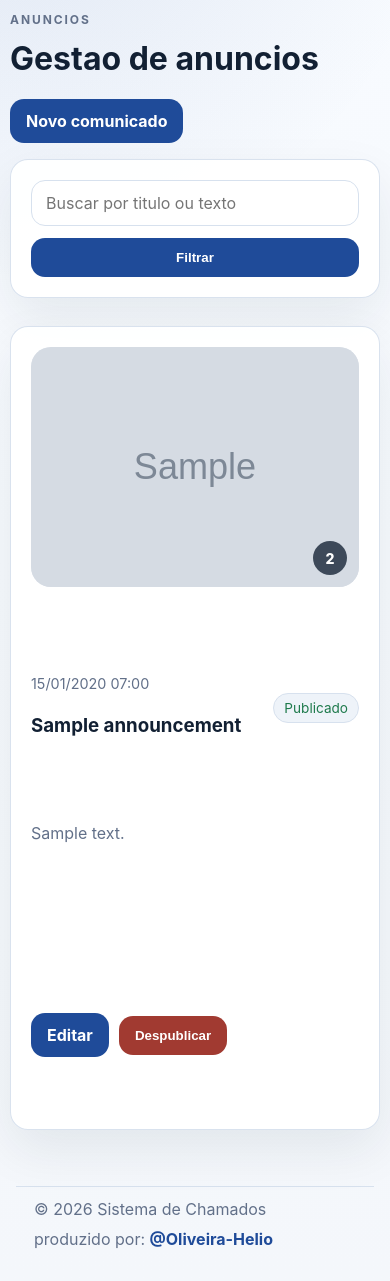
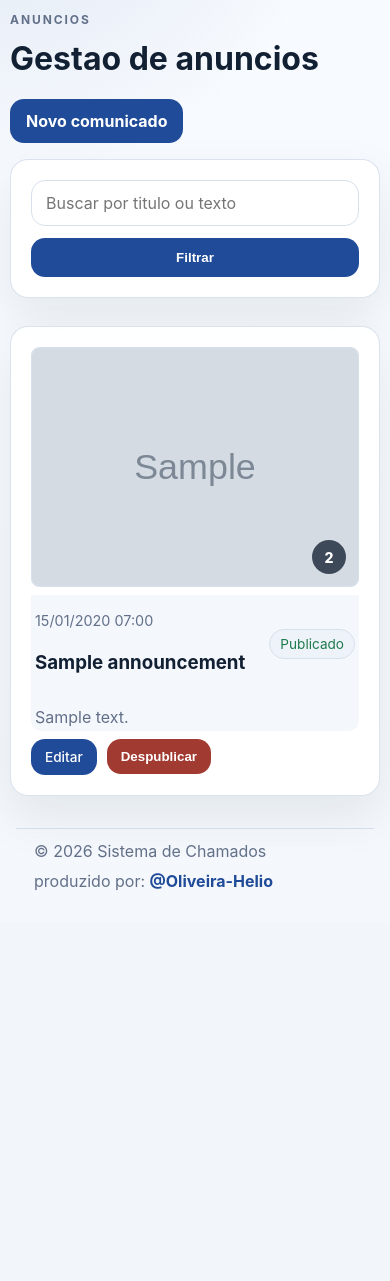
Before and after one commit to oliveira-helio/Sistema-Chamados-EFG, a Django app: page /anuncios/ in a window 390 px wide. Shown: the part 169-1450 px from the top of the page. After the commit the page ends 1059 px from the top, so only its background shows below. Run offline with Django 5.2, Linux system fonts and the light colour scheme; a user stored in the database is signed in; tables that the repository leaves empty hold one stand-in row (values such as "Sample post"); grey boxes marked "Sample" are stand-in pictures; data that the repository does not hold is empty.

Commit message:
Ajusta responsividade das telas

```diff
--- a/static/css/site.css
+++ b/static/css/site.css
@@ -185,12 +185,17 @@ a { color: inherit; text-decoration: none; }
   font-weight: 700;
 }
 
-.card, .panel {
+.card, .panel, .history-line {
   background: rgba(255, 255, 255, 0.92);
   border: 1px solid rgba(215, 225, 238, 0.95);
   border-radius: var(--radius);
   box-shadow: var(--shadow);
   padding: 20px;
+}
+
+.history-line {
+  padding: 0 20px;
+  justify-content: space-between;
 }
 
 .panel {
@@ -368,8 +373,8 @@ button:hover, .primary:hover, .link-button:hover {
   display: grid;
   grid-template-columns: 260px minmax(0, 1fr);
   gap: 20px;
-  height: 340px;
-  max-height: 340px;
+  height: 380px;
+  max-height: 380px;
   align-items: stretch;
   min-width: 0;
   overflow: hidden;
@@ -510,8 +515,8 @@ button:hover, .primary:hover, .link-button:hover {
   display: grid;
   grid-template-columns: 260px minmax(0, 1fr);
   gap: 20px;
-  height: 340px;
-  max-height: 340px;
+  height: 370px;
+  max-height: 370px;
   align-items: stretch;
   overflow: hidden;
 }
@@ -519,10 +524,12 @@ button:hover, .primary:hover, .link-button:hover {
 .announcement-admin-card__media {
   position: relative;
   width: 260px;
-  height: 340px;
-  border-radius: 20px;
+  height: 330px;
+  border-radius: 14px;
   overflow: hidden;
   background: linear-gradient(135deg, rgba(31, 75, 153, 0.08), rgba(21, 54, 111, 0.12));
+  border: 1px solid var(--line);
+  border-radius: 10px;
 }
 
 .announcement-admin-card__media img {
@@ -530,6 +537,13 @@ button:hover, .primary:hover, .link-button:hover {
   height: 100%;
   object-fit: cover;
   display: block;
+}
+
+.announcement-admin-card__container {
+  max-height: 330px;
+  display: flex;
+  flex-direction: column;
+  gap: 8px;
 }
 
 .announcement-admin-card__content {
@@ -542,6 +556,7 @@ button:hover, .primary:hover, .link-button:hover {
 .announcement-admin-card__content[data-card-scroll] {
   overflow: auto;
   height: 100%;
+  max-height: 280px;
   scrollbar-width: none;
   -ms-overflow-style: none;
 }
@@ -583,9 +598,19 @@ button:hover, .primary:hover, .link-button:hover {
   margin: 0;
 }
 
+.publish-button {
+  background: var(--brand);
+  color: #fff;
+  padding: 10px 14px;
+  border-radius: 14px;
+  font-size: 0.85rem;
+  font-weight: 500;
+}
+
 .danger-button {
   background: var(--danger);
   color: #fff;
+  padding: 10px 14px;
 }
 
 .danger-button:hover {
@@ -989,6 +1014,7 @@ body.modal-open {
   display: grid;
   grid-template-columns: repeat(2, minmax(0, 1fr));
   gap: 14px;
+  margin-top: 20px;
 }
 
 .muted { color: var(--muted); }
@@ -1020,6 +1046,10 @@ hr {
   .section-head {
     flex-direction: column;
     align-items: flex-start;
+  }
+
+  .content {
+    margin-bottom: 32px;
   }
 }
 
@@ -1077,7 +1107,7 @@ hr {
   .announcement-card {
     grid-template-columns: 1fr;
     grid-template-rows: 240px minmax(0, 1fr);
-    height: calc(100vh - 40px);
+    height: fit-content;
     max-height: calc(100vh - 40px);
   }
 
@@ -1089,13 +1119,21 @@ hr {
   .announcement-admin-card {
     grid-template-columns: 1fr;
     grid-template-rows: 240px minmax(0, 1fr);
-    height: calc(100vh - 40px);
+    height: fit-content;
     max-height: calc(100vh - 40px);
+    gap: 8px;
   }
 
   .announcement-admin-card__media {
     width: 100%;
     height: 240px;
+    border-radius: 8px;
+  }
+
+  .announcement-admin-card__content {
+    padding: 0 4px;
+    background-color: var(--bg);
+    border-radius: 0 0 10px 10px;
   }
 
   .image-modal {
@@ -1159,3 +1197,39 @@ hr {
     padding: 7px 9px;
   }
 }
+
+/* @media (max-width: 759px) {
+  .card {
+    padding: 14px;
+  }
+
+  .announcement-admin-card {
+    max-height: 640px;
+  }
+
+  .announcement-admin-card__media {
+    max-height: 240px;
+    border: 1px solid var(--line);
+    border-radius: 8px;
+  }
+
+  .announcement-admin-card__container {
+    max-height: 410px;
+    display: flex;
+    flex-direction: column;
+    gap: 8px;
+  }
+
+  .announcement-admin-card__content {
+    max-height: auto;
+    border: 1px solid var(--line);
+    border-radius: 8px;
+    padding: 0 4px;
+  }
+
+  .announcement-admin-card__actions {
+    justify-content: flex-start;
+    gap: 30px;
+  }
+
+} */
--- a/templates/tickets/announcement_management.html
+++ b/templates/tickets/announcement_management.html
@@ -30,6 +30,7 @@
             {% endif %}
           </div>
         {% endif %}
+        <div class="announcement-admin-card__container">
           <div class="announcement-admin-card__content" data-card-scroll>
             <div class="ticket-head">
               <div>
@@ -41,11 +42,12 @@
               </span>
             </div>
             <div class="announcement-body">{{ announcement.body|safe }}</div>
+          </div>
           <div class="announcement-admin-card__actions">
-            <a class="primary link-button" href="{% url 'announcement_edit' announcement.pk %}">Editar</a>
+            <a class="publish-button" href="{% url 'announcement_edit' announcement.pk %}">Editar</a>
             <form method="post" action="{% url 'announcement_toggle_publish' announcement.pk %}">
               {% csrf_token %}
-              <button type="submit" class="{% if announcement.is_published %}danger-button{% endif %}">
+              <button type="submit" class="{% if announcement.is_published %}danger-button{% else %}publish-button{% endif %}">
                 {% if announcement.is_published %}Despublicar{% else %}Publicar{% endif %}
               </button>
             </form>
--- a/templates/tickets/detail.html
+++ b/templates/tickets/detail.html
@@ -66,11 +66,11 @@
       {% else %}
         <div class="history-line">
           <div class="ticket-head">
-            <strong>Historico de status</strong>
+            <strong class="ticket-head">
+              <p>{{ event.message }}</p>
+            </strong>
             <span class="meta">{{ event.created_at|date:"d/m/Y H:i" }}</span>
           </div>
-          <p>{{ event.message }}</p>
-          <small class="meta">Por {{ event.actor.full_name }} - {{ event.actor.get_cargo_display }}</small>
         </div>
       {% endif %}
     {% empty %}
```
Lines whose indentation alone changed are shown as unchanged.
